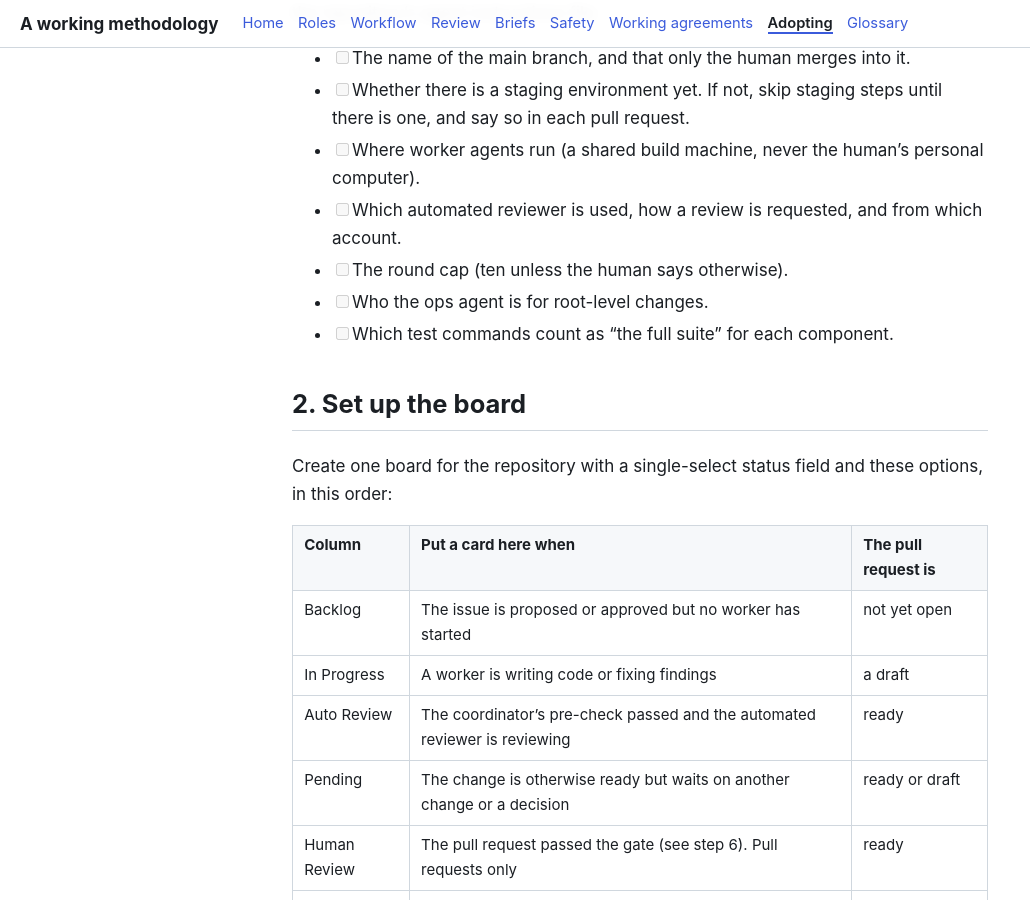
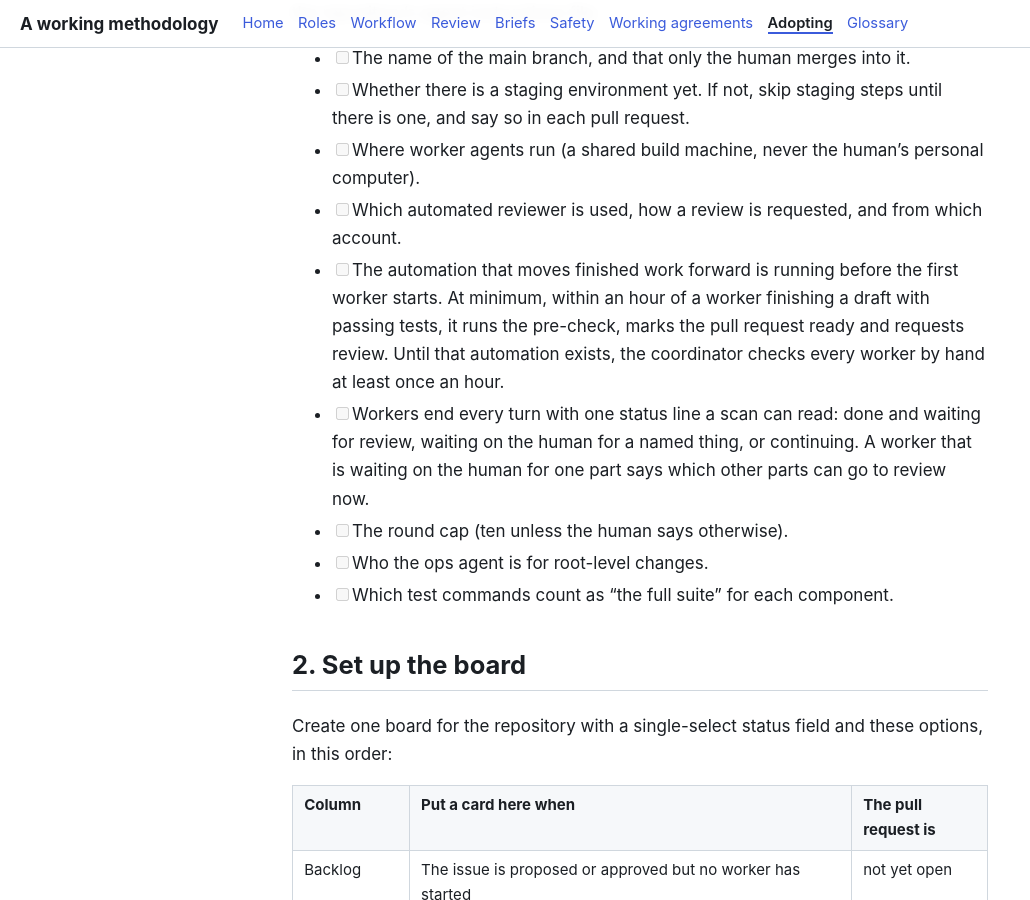
Before and after one commit to tangentcode/methodology, a Jekyll site: the page built from adopting.md, in a window 1280 px wide and 900 px high, scrolled down 337 px. Shown: the whole window, without its empty margins (0-1030 px from the left). Built offline with Jekyll 4.4.1, drawn with Linux system fonts in a browser that asks for light colours; our own code applies the rules of GitHub Pages for plain Markdown files.

Commit message:
Adopting: the finished-draft handoff is set up before the first worker; workers end turns with a status line

```diff
--- a/adopting.md
+++ b/adopting.md
@@ -10,6 +10,8 @@ Before setting anything up, confirm these with the human and write the answers i
 - [ ] Whether there is a staging environment yet. If not, skip staging steps until there is one, and say so in each pull request.
 - [ ] Where worker agents run (a shared build machine, never the human's personal computer).
 - [ ] Which automated reviewer is used, how a review is requested, and from which account.
+- [ ] The automation that moves finished work forward is running before the first worker starts. At minimum, within an hour of a worker finishing a draft with passing tests, it runs the pre-check, marks the pull request ready and requests review. Until that automation exists, the coordinator checks every worker by hand at least once an hour.
+- [ ] Workers end every turn with one status line a scan can read: done and waiting for review, waiting on the human for a named thing, or continuing. A worker that is waiting on the human for one part says which other parts can go to review now.
 - [ ] The round cap (ten unless the human says otherwise).
 - [ ] Who the ops agent is for root-level changes.
 - [ ] Which test commands count as "the full suite" for each component.
```
